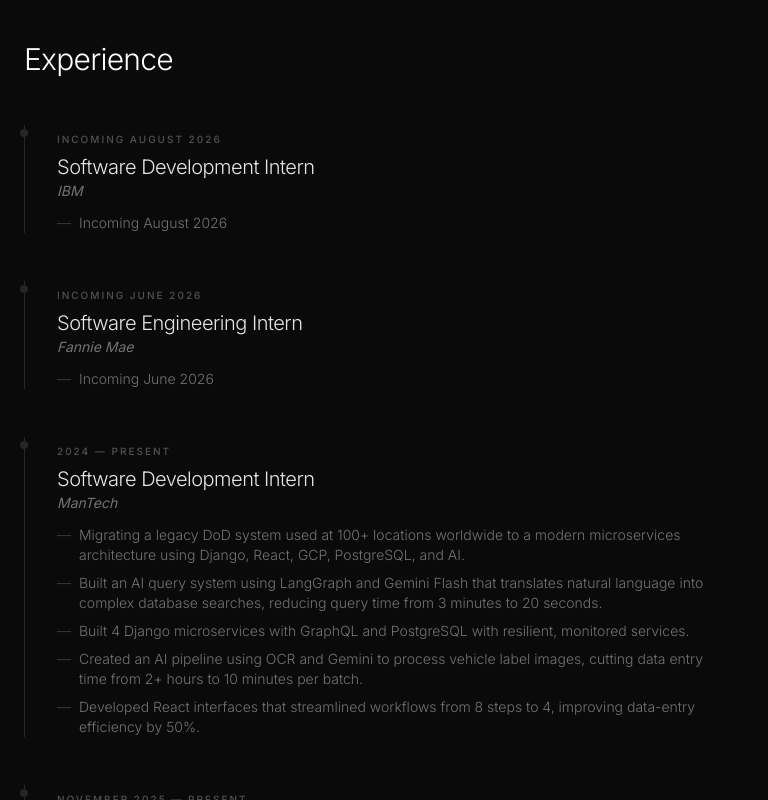
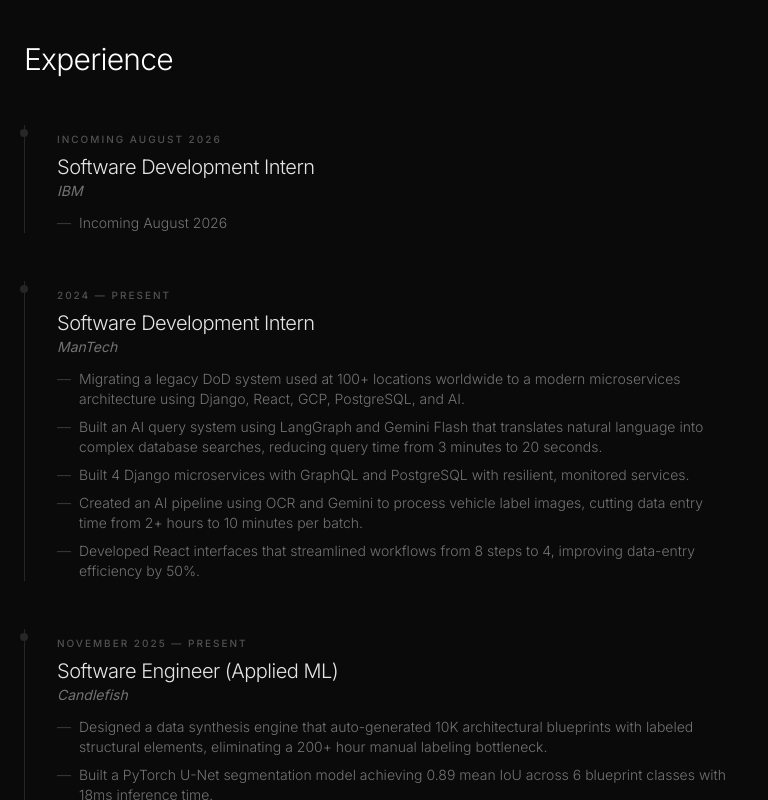
Before and after one commit to whozpj/Portfolio, a Next.js app in the folder portfolio/: page / in a window 1280 px wide. Shown: the part 900-1700 px from the top of the page, without its empty margins (0-768 px from the left). Built offline with nearby package versions, Linux system fonts and the light colour scheme.

Commit message:
comment out fannie

```diff
--- a/portfolio/app/components/Hero.tsx
+++ b/portfolio/app/components/Hero.tsx
@@ -195,18 +195,18 @@
                 </ul>
               ),
             },
-            {
-              date: "Incoming June 2026",
-              role: "Software Engineering Intern",
-              company: "Fannie Mae",
-              desc: (
-                <ul className="space-y-2 mt-3 text-sm text-neutral-500 font-light">
-                   <li className="flex gap-2">
-                    <span className="text-neutral-700">—</span>Incoming June 2026
-                  </li>
-                </ul>
-              ),
-            },
+            // {
+            //   date: "Incoming June 2026",
+            //   role: "Software Engineering Intern",
+            //   company: "Fannie Mae",
+            //   desc: (
+            //     <ul className="space-y-2 mt-3 text-sm text-neutral-500 font-light">
+            //        <li className="flex gap-2">
+            //         <span className="text-neutral-700">—</span>Incoming June 2026
+            //       </li>
+            //     </ul>
+            //   ),
+            // },
 
             {
               date: "2024 — Present",
```
